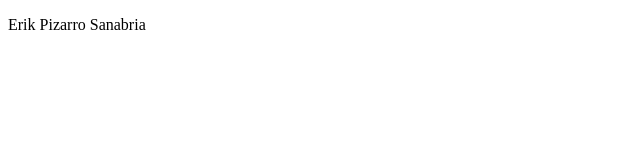
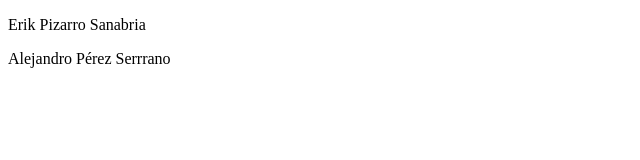
Before and after one commit to ErikCampusFP/Galaxy-Defenders-Game, a plain HTML site: page index.html in a window 1280 px wide. Shown: the whole page, without its empty margins (0-640 px from the left). Drawn offline with Linux system fonts and the light colour scheme.

Commit message:
Nuevo párrafo con el nombre de alejandro
Se ha creado un parrafo abajo con el nombre de alejandro

```diff
--- a/index.html
+++ b/index.html
@@ -9,6 +9,7 @@
     <header></header>
     <main>
         <p>Erik Pizarro Sanabria</p>
+        <p>Alejandro Pérez Serrrano</p>
     </main>
     <footer></footer>
 </body>
```
